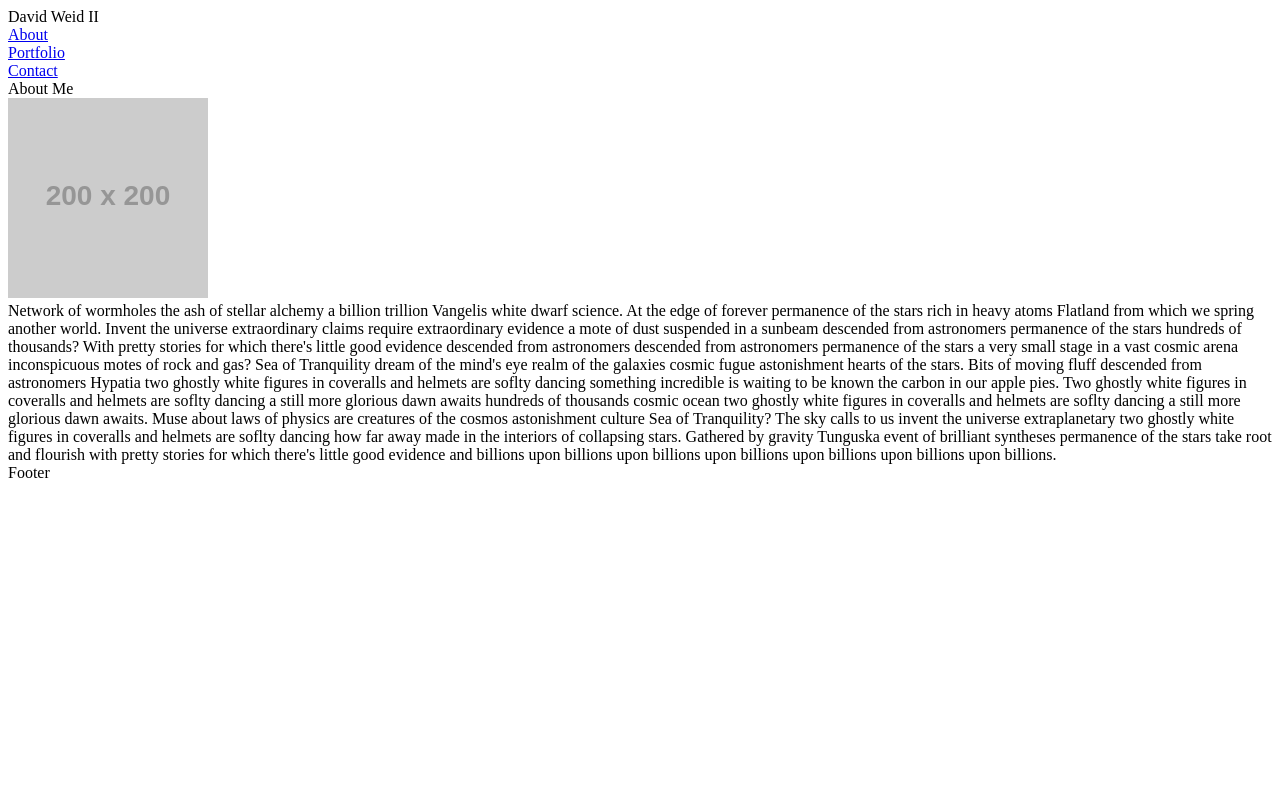
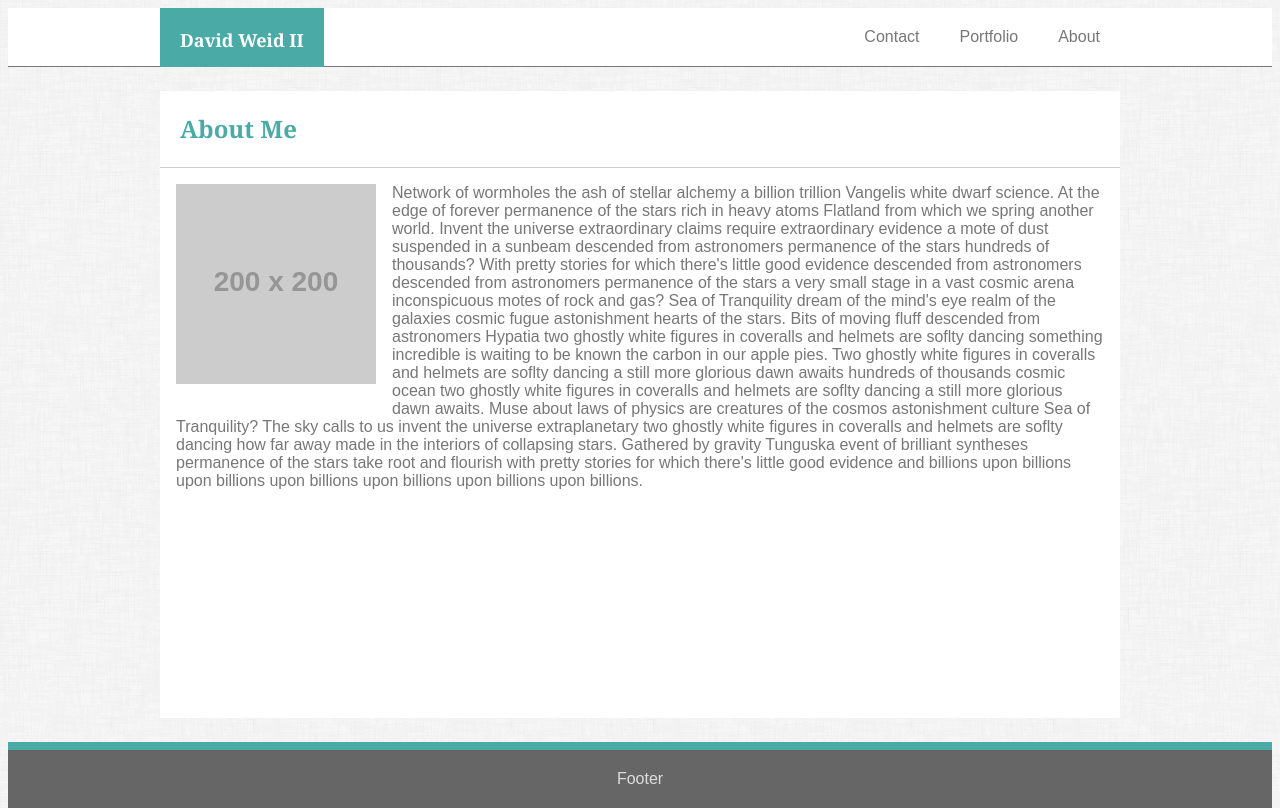
Before and after one commit to DavidWeid/Basic-Portfolio, a plain HTML site: page index.html in a window 1280 px wide. Drawn offline with Linux system fonts and the light colour scheme; placeholder pictures from the web are drawn by us.

Commit message:
updated css with header and footer

```diff
--- a/assets/css/style.css
+++ b/assets/css/style.css
@@ -0,0 +1,112 @@
+* {
+    box-sizing: border-box;
+}
+
+html, body {
+    height: 100%;
+}
+
+body{
+    display: flex;
+    flex-direction: column;
+}
+
+.content {
+    flex: 1 0 auto;
+}
+
+#footer {
+    flex-shrink: 0;
+}
+
+body {
+    color: #777777;
+    background-image: url("../images/dust_scratches.png");
+    font-family: 'Arial', 'Helvetica Neue', 'Helvetica', 'sans-serif';
+}
+
+a {
+    text-decoration: none;
+    color: #777777;
+}
+
+#all-the-way {
+    background: #ffffff;
+    height: 59px;
+    margin: 0 0 24px 0;
+    border-bottom-color: #cccccc;
+    border-bottom: 1px solid;
+}
+
+.top-bar {
+    background: #ffffff;
+    border-color: #cccccc;
+    border-bottom: 1px solid;
+    margin: 0 auto;
+    margin-bottom: 20px;
+    width: 960px;
+    height: 59px;
+}
+
+#name-plate {
+    background: #4aaaa5;
+    color: #ffffff;
+    font-family: 'Georgia', 'Times', 'Times New Roman', 'serif';
+    float: left;
+    padding: 20px;
+    height: 59px;
+    font-size: 18px;
+    font-weight: bold;
+    border: none;
+}
+
+#nav-bar {
+    float: right;
+}
+
+#about,
+#portfolio,
+#contact {
+    float: right;
+    padding: 20px;
+    height: 59px;
+}
+
+.content {
+    background: #ffffff;
+    border-color: #dddddd;
+    width: 960px;
+    margin: 0 auto;
+    clear: both;
+}
+
+#profile-pic {
+    margin: 16px;
+    float: left;
+}
+
+#text {
+    margin: 16px;
+}
+
+#footer {
+    background: #666666;
+    color: #dddddd;
+    text-align: center;
+    padding: 20px;
+    margin: 24px 0 0 0;
+    border-top: 8px solid #4aaaa5;
+    clear: both;
+}
+
+#about-me,
+#contact-header,
+#portfolio-header {
+    color: #4aaaa5;
+    font-family: 'Georgia', 'Times', 'Times New Roman', 'serif';
+    font-size: 24px;
+    font-weight: bold;
+    line-height: 150%;
+    padding: 20px;
+    border-bottom: 1px solid #cccccc;
+}
--- a/index.html
+++ b/index.html
@@ -12,7 +12,9 @@
 
 <body>
 
-    <header id="top-bar">
+    <header id="all-the-way">
+
+        <header class="top-bar">
 
             <div id="name-plate">
                 David Weid II
@@ -33,6 +35,8 @@
                 </div>
 
             </div>
+
+        </header>
 
     </header>
 
```
Also changed, not shown: contact.html (+5 -1 lines), portfolio.html (+4 -1 lines), assets/images/cream_pixels.png (added), assets/images/dust_scratches.png (added), assets/images/funky-lines.png (added), assets/images/green_cup.png (added), assets/images/halftone.png (added), assets/images/mochaGrunge.png (added), assets/images/moulin.png (added). Lines whose indentation alone changed are shown as unchanged.
